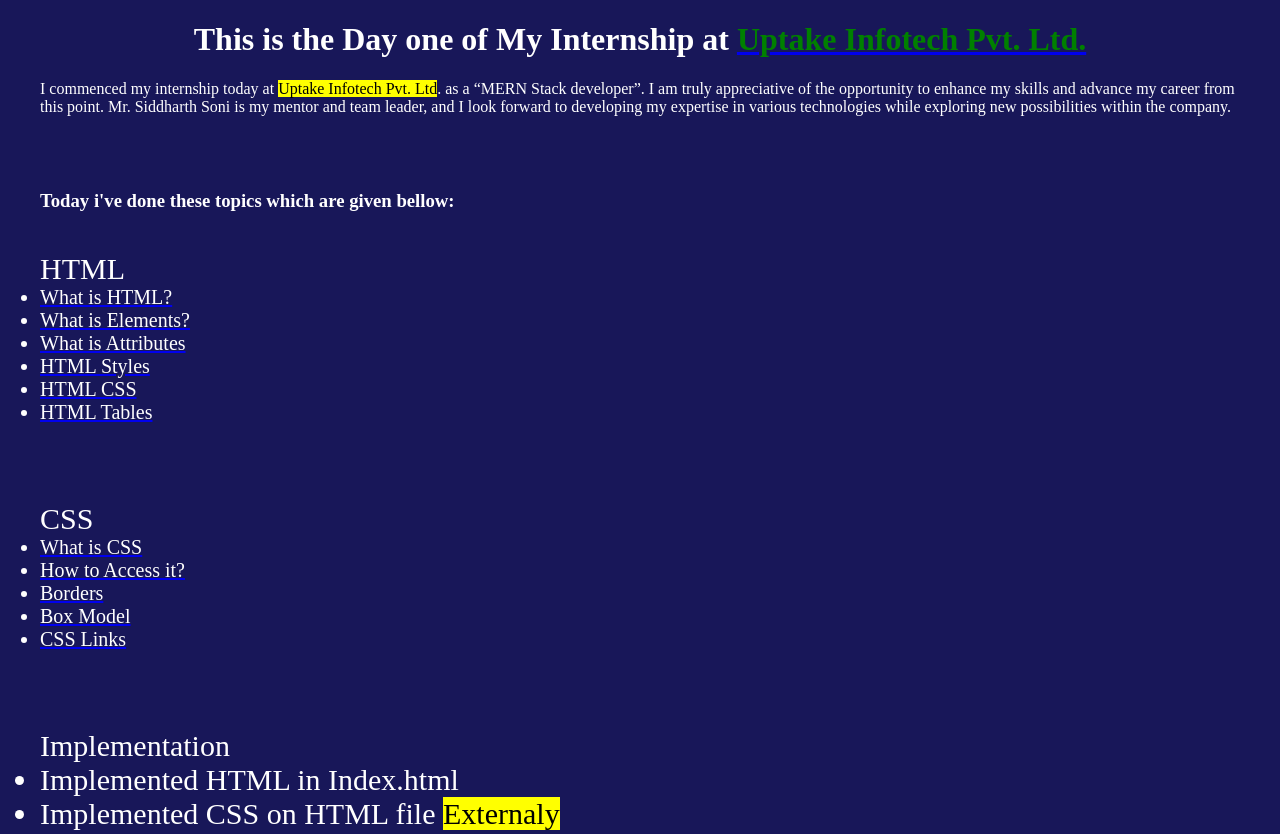
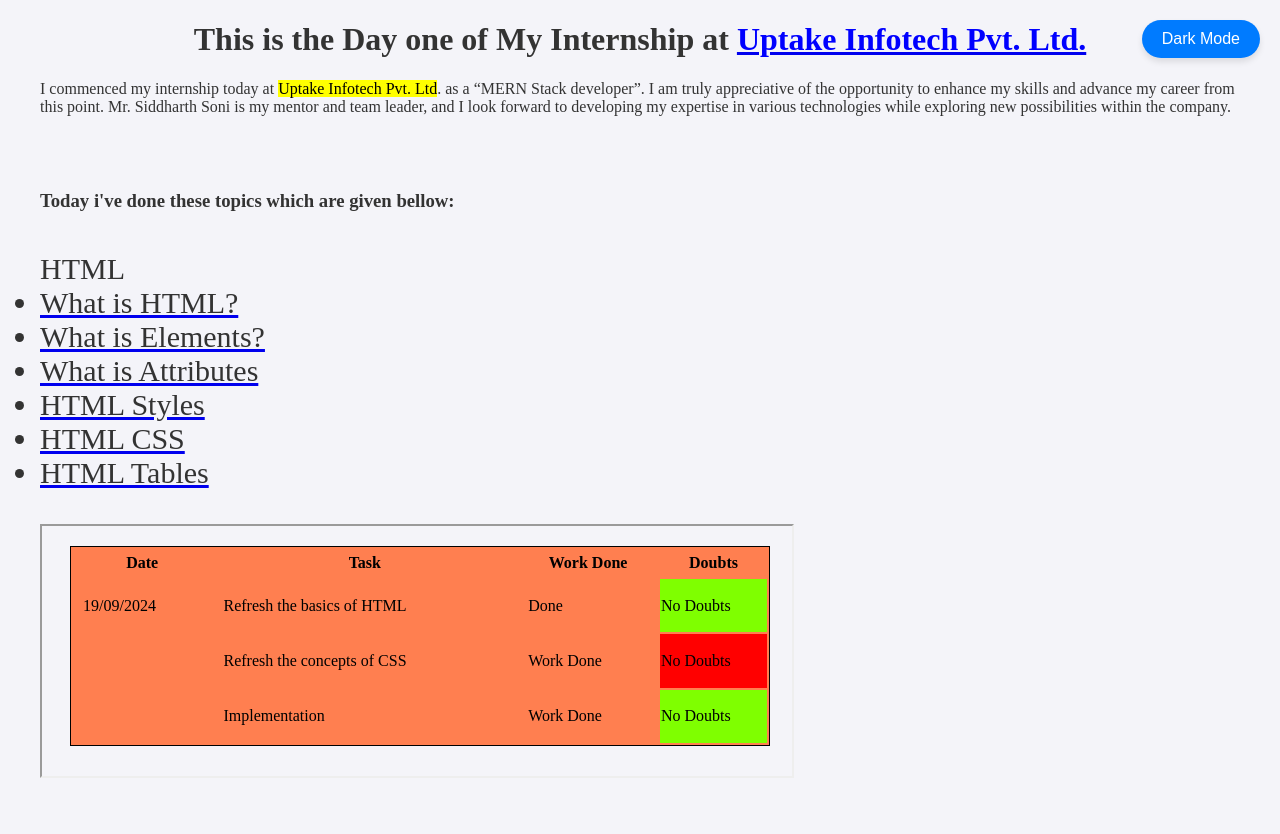
Before and after one commit to Rahull78/Basics_HTML, a plain HTML site: page index.html in a window 1280 px wide. Shown: the top 834 px of the page. Drawn offline with Linux system fonts and the light colour scheme.

Commit message:
/* General Styles for both modes */

```diff
--- a/index.html
+++ b/index.html
@@ -9,6 +9,7 @@
   </head>
   <!-- Body starts from here -->
   <body>
+    <button id="theme-toggle">Dark Mode</button>
     <!-- Heading for the main page -->
     <h1>
       This is the Day one of My Internship at
@@ -71,6 +72,13 @@
         <a href="./table.html" target="_blank" rel="noopener noreferrer"
           ><li class="listItems">HTML Tables</li></a
         >
+        <br />
+        <iframe
+          src="../table.html"
+          height="250"
+          width="750"
+          title="table_example"
+        ></iframe>
       </ul>
       <br />
 
--- a/script.js
+++ b/script.js
@@ -0,0 +1,12 @@
+const toggleButton = document.getElementById("theme-toggle");
+const body = document.body;
+
+toggleButton.addEventListener("click", function () {
+  body.classList.toggle("dark-mode");
+
+  if (body.classList.contains("dark-mode")) {
+    toggleButton.textContent = "Toggle Light Mode";
+  } else {
+    toggleButton.textContent = "Toggle Dark Mode";
+  }
+});
--- a/style.css
+++ b/style.css
@@ -1,28 +1,82 @@
+/* General Styles for both modes */
 body {
-  background-color: rgb(24, 23, 89);
   padding: 0;
   margin: 0;
+  transition: background-color 0.3s ease, color 0.3s ease; /* Smooth transition */
+}
+
+/* Dark Mode Styles */
+body.dark-mode {
+  background-color: rgb(24, 23, 89); /* Original dark mode background */
   color: white;
 }
 
-h1 {
-  text-align: center;
+body.dark-mode .listItems {
+  color: white;
 }
 
+body.dark-mode #span1 {
+  color: green;
+}
 
-h3{
-    margin: 40px;
-}
-#span1 {
-  color: green;
-  text-align: center;
+/* Light Mode Styles */
+body {
+  background-color: #f4f4f9; /* Light background color */
+  color: #333; /* Dark text color for readability */
 }
 
 .listItems {
-  color: white;
-  font-size: 20px;
+  color: #333; /* Dark text color in light mode */
+}
+
+#span1 {
+  color: blue; /* Link color in light mode */
 }
 
 .unorderedList {
   font-size: 30px;
 }
+
+h1 {
+  text-align: center;
+  color: #333; /* Ensure headings are readable in light mode */
+}
+
+h3 {
+  margin: 40px;
+  color: #333;
+}
+
+/* Attractive Toggle Button */
+#theme-toggle {
+  position: fixed; /* Keep the button in the top right corner, even on scroll */
+  top: 20px;
+  right: 20px;
+  padding: 10px 20px;
+  background-color: #007bff; /* Bright blue color for light mode */
+  color: white;
+  border: none;
+  cursor: pointer;
+  border-radius: 30px;
+  font-size: 16px;
+  box-shadow: 0 4px 6px rgba(0, 0, 0, 0.1); /* Shadow for a lifted effect */
+  transition: background-color 0.3s ease, transform 0.2s ease; /* Smooth hover effect */
+}
+
+/* Button hover effect */
+#theme-toggle:hover {
+  background-color: #0056b3; /* Darker blue on hover in light mode */
+  transform: scale(1.05); /* Slight enlargement on hover */
+}
+
+/* Button in dark mode */
+.dark-mode #theme-toggle {
+  background-color: #f4f4f9; /* Light button background in dark mode */
+  color: #007bff; /* Blue text in dark mode */
+}
+
+/* Hover effect in dark mode */
+.dark-mode #theme-toggle:hover {
+  background-color: #ddd; /* Darker shade on hover in dark mode */
+  transform: scale(1.05); /* Slight enlargement */
+}
```
